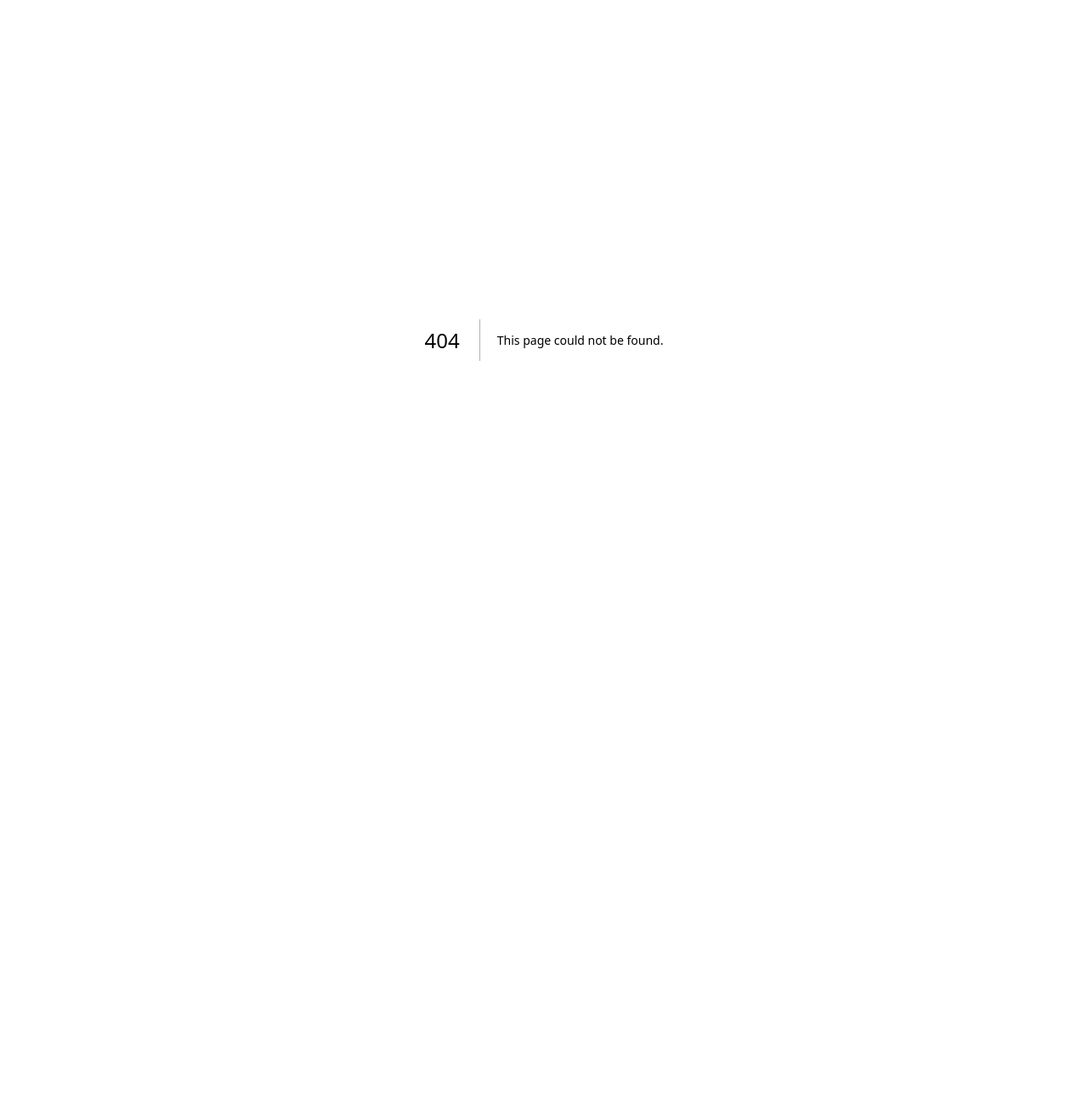
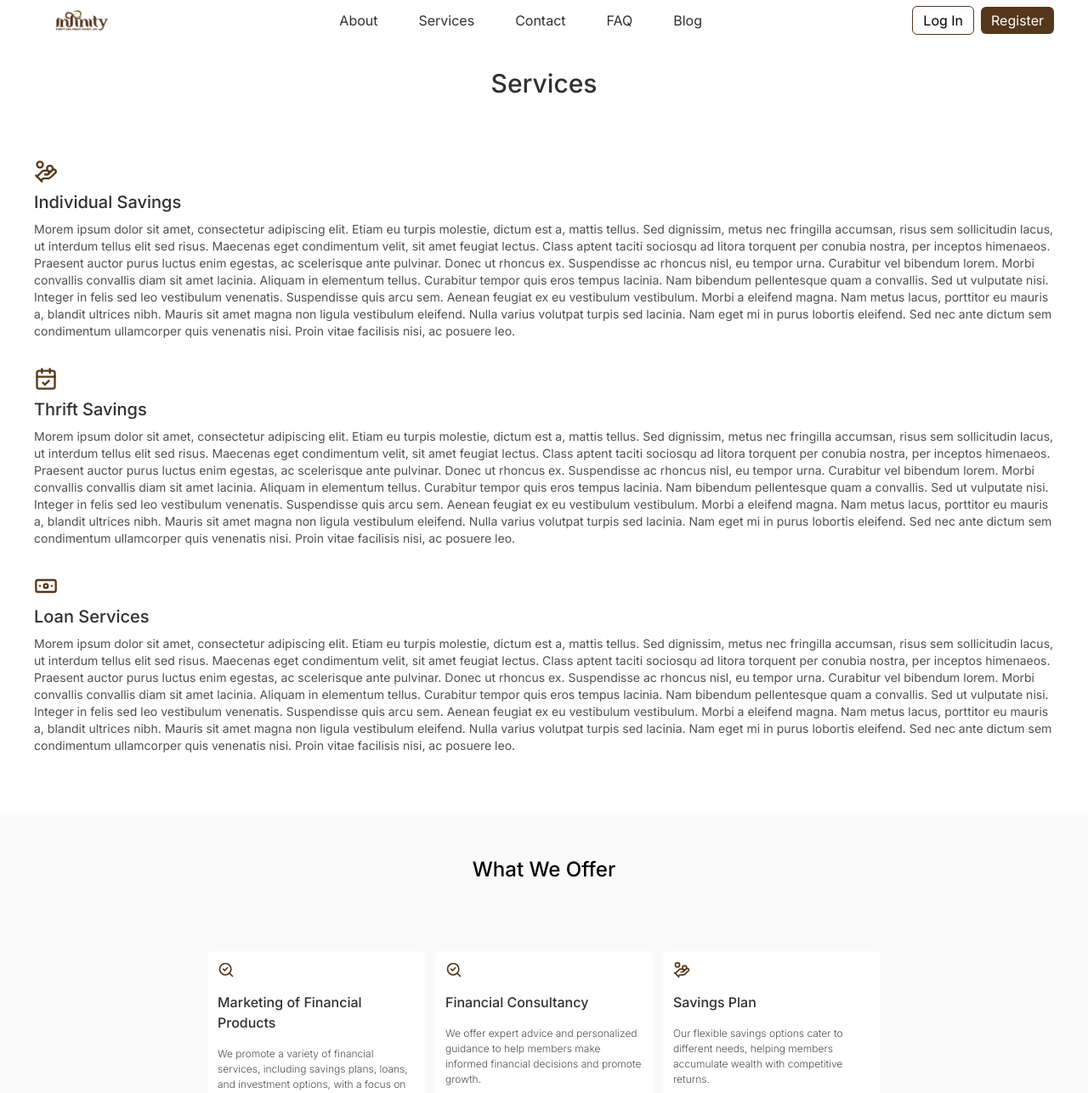
Before and after one commit to okosaleo/infinitythrift, a Next.js app: page /services in a window 1280 px wide. Before the commit this address had no page. Shown: the top 1287 px of the page at 85% size. Before the commit the page ends 800 px from the top, so only its background shows below. Built offline with nearby package versions, Linux system fonts and the light colour scheme.

Commit message:
first commit of the day

```diff
--- /dev/null
+++ b/app/services/page.tsx
@@ -0,0 +1,102 @@
+import Footer from "@/components/Home/Footer";
+import MainNav from "@/components/Home/MainNav";
+import { Banknote, CalendarCheck, HandCoins, Headset, SearchCheck } from "lucide-react";
+
+const hello = [
+    {
+        id: 1,
+        head: "Marketing of Financial Products",
+        quote: "We promote a variety of financial services, including savings plans, loans, and investment options, with a focus on community and affordability.",
+        icon: SearchCheck
+    },
+    {
+        id: 2,
+        head: "Financial Consultancy",
+        quote: "We offer expert advice and personalized guidance to help members make informed financial decisions and promote growth.",
+        icon: SearchCheck
+    },
+    {
+        id: 3,
+        head: "Savings Plan",
+        quote: "Our flexible savings options cater to different needs, helping members accumulate wealth with competitive returns.",
+        icon: HandCoins
+    },
+]
+
+const you = [
+    {
+        id: 4,
+        head: "Affordable Loans",
+        quote: "We provide low-interest loans to ensure fair access to credit, empowering members without financial strain.",
+        icon: Banknote
+    },
+    {
+        id: 5,
+        head: "Customer Services",
+        quote: "We prioritize exceptional, courteous service in every member interaction, aiming to exceed expectations by providing consistent, high-quality support.",
+        icon: Headset
+    },
+]
+
+
+export default function Services() {
+  return (
+    <div className="flex flex-col gap-8">
+        <MainNav />
+        <div className="flex justify-center items-center">
+            <h1 className="font-medium text-content-day text-3xl">Services</h1>
+        </div>
+        <div className="flex flex-col gap-8 p-10">
+        <div className="flex flex-col gap-2">
+            <HandCoins className="size-7 text-primary-day" />
+            <h2 className="text-xl text-content-day font-medium">Individual Savings</h2>
+            <p className="md:text-sm  text-[11px] text-content2-day">Morem ipsum dolor sit amet, consectetur adipiscing elit. Etiam eu turpis molestie, dictum est a, mattis tellus. Sed dignissim, metus nec fringilla accumsan, risus sem sollicitudin lacus, ut interdum tellus elit sed risus. Maecenas eget condimentum velit, sit amet feugiat lectus. Class aptent taciti sociosqu ad litora torquent per conubia nostra, per inceptos himenaeos. Praesent auctor purus luctus enim egestas, ac scelerisque ante pulvinar. Donec ut rhoncus ex. Suspendisse ac rhoncus nisl, eu tempor urna. Curabitur vel bibendum lorem. Morbi convallis convallis diam sit amet lacinia. Aliquam in elementum tellus.
+              Curabitur tempor quis eros tempus lacinia. Nam bibendum pellentesque quam a convallis. Sed ut vulputate nisi. Integer in felis sed leo vestibulum venenatis. Suspendisse quis arcu sem. Aenean feugiat ex eu vestibulum vestibulum. Morbi a eleifend magna. Nam metus lacus, porttitor eu mauris a, blandit ultrices nibh. Mauris sit amet magna non ligula vestibulum eleifend. Nulla varius volutpat turpis sed lacinia. Nam eget mi in purus lobortis eleifend. Sed nec ante dictum sem condimentum ullamcorper quis venenatis nisi. Proin vitae facilisis nisi, ac posuere leo.
+</p>
+        </div>
+        <div className="flex flex-col gap-2">
+            <CalendarCheck className="size-7 text-primary-day" />
+            <h2 className="text-xl text-content-day font-medium">Thrift Savings</h2>
+            <p className="md:text-sm  text-[11px] text-content2-day">Morem ipsum dolor sit amet, consectetur adipiscing elit. Etiam eu turpis molestie, dictum est a, mattis tellus. Sed dignissim, metus nec fringilla accumsan, risus sem sollicitudin lacus, ut interdum tellus elit sed risus. Maecenas eget condimentum velit, sit amet feugiat lectus. Class aptent taciti sociosqu ad litora torquent per conubia nostra, per inceptos himenaeos. Praesent auctor purus luctus enim egestas, ac scelerisque ante pulvinar. Donec ut rhoncus ex. Suspendisse ac rhoncus nisl, eu tempor urna. Curabitur vel bibendum lorem. Morbi convallis convallis diam sit amet lacinia. Aliquam in elementum tellus.
+              Curabitur tempor quis eros tempus lacinia. Nam bibendum pellentesque quam a convallis. Sed ut vulputate nisi. Integer in felis sed leo vestibulum venenatis. Suspendisse quis arcu sem. Aenean feugiat ex eu vestibulum vestibulum. Morbi a eleifend magna. Nam metus lacus, porttitor eu mauris a, blandit ultrices nibh. Mauris sit amet magna non ligula vestibulum eleifend. Nulla varius volutpat turpis sed lacinia. Nam eget mi in purus lobortis eleifend. Sed nec ante dictum sem condimentum ullamcorper quis venenatis nisi. Proin vitae facilisis nisi, ac posuere leo.
+</p>
+        </div>
+        <div className="flex flex-col gap-2">
+            <Banknote className="size-7 text-primary-day" />
+            <h2 className="text-xl text-content-day font-medium">Loan Services</h2>
+            <p className="md:text-sm  text-[11px] text-content2-day">Morem ipsum dolor sit amet, consectetur adipiscing elit. Etiam eu turpis molestie, dictum est a, mattis tellus. Sed dignissim, metus nec fringilla accumsan, risus sem sollicitudin lacus, ut interdum tellus elit sed risus. Maecenas eget condimentum velit, sit amet feugiat lectus. Class aptent taciti sociosqu ad litora torquent per conubia nostra, per inceptos himenaeos. Praesent auctor purus luctus enim egestas, ac scelerisque ante pulvinar. Donec ut rhoncus ex. Suspendisse ac rhoncus nisl, eu tempor urna. Curabitur vel bibendum lorem. Morbi convallis convallis diam sit amet lacinia. Aliquam in elementum tellus.
+              Curabitur tempor quis eros tempus lacinia. Nam bibendum pellentesque quam a convallis. Sed ut vulputate nisi. Integer in felis sed leo vestibulum venenatis. Suspendisse quis arcu sem. Aenean feugiat ex eu vestibulum vestibulum. Morbi a eleifend magna. Nam metus lacus, porttitor eu mauris a, blandit ultrices nibh. Mauris sit amet magna non ligula vestibulum eleifend. Nulla varius volutpat turpis sed lacinia. Nam eget mi in purus lobortis eleifend. Sed nec ante dictum sem condimentum ullamcorper quis venenatis nisi. Proin vitae facilisis nisi, ac posuere leo.
+</p>
+        </div>
+        </div>
+
+        <div className="flex flex-col gap-10 bg-[#fafafa] w-full">
+            <div className="flex items-center justify-center mt-12">
+                <h2 className="font-medium text-2xl">What We Offer</h2>
+            </div>
+
+            <div className="flex flex-row w-full gap-10 flex-wrap p-10">
+            <div className="flex flex-row flex-wrap gap-3 w-full items-center justify-center">
+                {hello.map((items) => (
+                    <div key={items.id} className="flex rounded-md flex-col p-3 gap-4 w-64 h-64 bg-text-button">
+                        <items.icon className="text-primary-day size-5" />
+                        <h3 className="text-content-day font-medium text-base">{items.head}</h3>
+                        <p className="text-content2-day font-light text-[12px]">{items.quote}</p>
+                    </div>
+                ))}
+                </div>
+                <div className="flex flex-row flex-wrap gap-3 w-full items-center justify-center">
+                {you.map((items) => (
+                    <div key={items.id} className="flex rounded-md flex-col p-3 gap-4 w-64 h-64 bg-text-button">
+                        <items.icon className="text-primary-day size-5" />
+                        <h3 className="text-content-day font-medium text-base">{items.head}</h3>
+                        <p className="text-content2-day font-light text-[12px]">{items.quote}</p>
+                    </div>
+                ))}
+                </div>
+            </div>
+        </div>
+        <Footer />
+    </div>
+  )
+}
--- a/components/Home/MainNav.tsx
+++ b/components/Home/MainNav.tsx
@@ -9,7 +9,7 @@ import { AlignJustify, X } from "lucide-react";
 const menuLinks = [
   { path: "/", label: "Home" },
   { path: "/about", label: "About" },
-  { path: "/", label: "Services" },
+  { path: "/services", label: "Services" },
   { path: "/", label: "Contact" },
   { path: "/", label: "FAQ" },
 ];
@@ -124,7 +124,7 @@ export default function MainNav() {
         </div>
       </div>
       <nav className="flex items-center justify-between h-12">
-        <div className="md:px-10 px-3 ">
+        <Link href="/" className="md:px-10 px-3 ">
           <Image
             src="/img/infilogo.png"
             alt="Logo"
@@ -132,7 +132,7 @@ export default function MainNav() {
             height={45}
             className="object-cover"
           />
-        </div>
+        </Link>
         <div
           className="md:hidden flex px-4"
           onClick={toggleMenu}
@@ -141,7 +141,7 @@ export default function MainNav() {
         </div>
         <div className="text-base  justify-between w-2/6 md:flex hidden flex-row gap-1 text-content-day items-center">
           <Link href="/about">About</Link>
-          <Link href="/">Services</Link>
+          <Link href="/services">Services</Link>
           <Link href="/">Contact</Link>
           <Link href="/">FAQ</Link>
           <Link href="/">Blog</Link>
```
